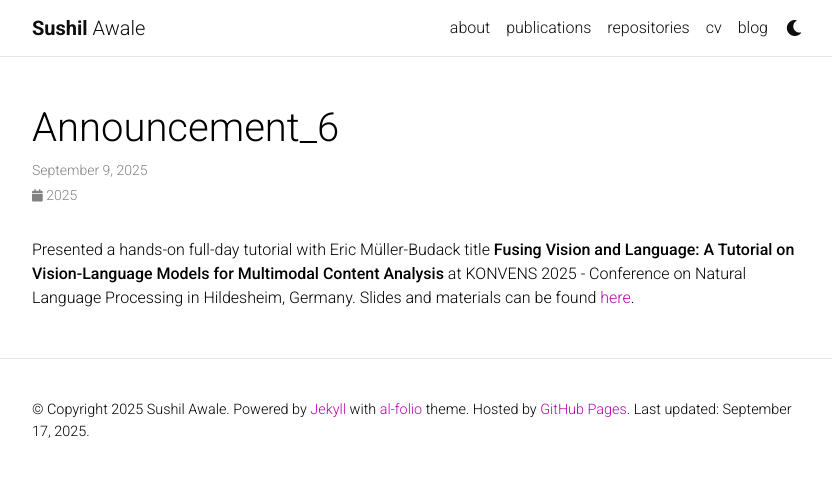
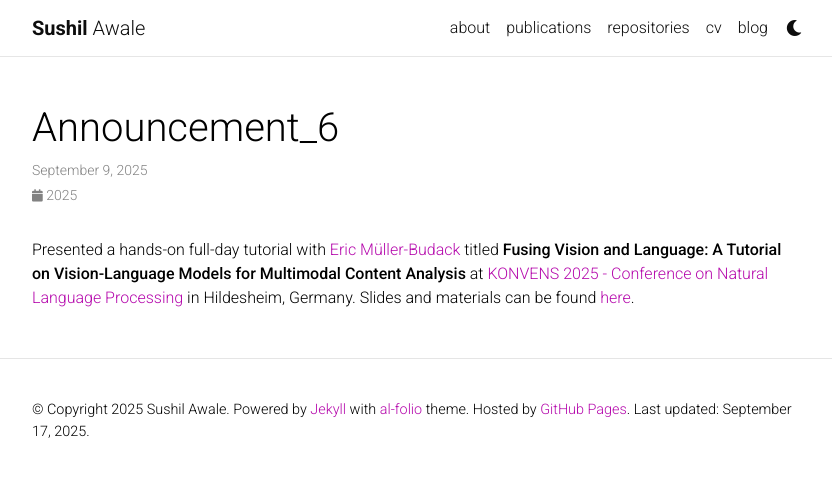
Before and after one commit to awalesushil/awalesushil.github.io, a Jekyll site: the page built from _news/announcement_6.md, in a window 1280 px wide. Shown: the top 477 px of the page, without its empty margins (223-1055 px from the left). Built offline with Jekyll 4.4.1, drawn with Linux system fonts in a browser that asks for light colours; full-size pictures stand in for the smaller copies a plugin makes; comment, search, counter and statistics services are not loaded; a style sheet for code colours, icons or effects is not loaded.

Commit message:
Tutorial news

```diff
--- a/_bibliography/papers.bib
+++ b/_bibliography/papers.bib
@@ -9,7 +9,8 @@
                   and Ewerth, Ralph},
   title        = {Exploring Patents Visually: An Interactive Search System for Multimodal Patent Image Search and Interpretation},
   booktitle    = {Workshop on Patent Text Mining and Semantic Technologies co-located with the {ACM} {SIGIR} Conference on Research and Development in Information Retrieval {PatentSemTech@SIGIR} 2025, Padua, Italy, July 17, 2025},
-  year         = {2025}
+  year         = {2025},
+  selected = {true}
 }
 
 @InProceedings{10.1007/978-3-031-88711-6_2,
@@ -59,7 +60,8 @@
   url          = {https://ceur-ws.org/Vol-3617/paper-05.pdf},
   timestamp    = {Wed, 17 Jan 2024 17:12:17 +0100},
   biburl       = {https://dblp.org/rec/conf/birws/BanerjeeAUB23.bib},
-  bibsource    = {dblp computer science bibliography, https://dblp.org}
+  bibsource    = {dblp computer science bibliography, https://dblp.org},
+  selected    = {true}
 }
 
 @inproceedings{DBLP:conf/aaai/BanerjeeYAB23,
--- a/_news/announcement_6.md
+++ b/_news/announcement_6.md
@@ -4,4 +4,4 @@ date: 2025-09-09
 inline: true
 ---
 
-Presented a hands-on full-day tutorial with Eric Müller-Budack title **Fusing Vision and Language: A Tutorial on Vision-Language Models for Multimodal Content Analysis** at KONVENS 2025 - Conference on Natural Language Processing in Hildesheim, Germany. Slides and materials can be found [here](https://tib-visual-analytics.github.io/Konvens2025-FusingLanguageWithVision/).
+Presented a hands-on full-day tutorial with [Eric Müller-Budack](https://eric-mb.github.io/) titled **Fusing Vision and Language: A Tutorial on Vision-Language Models for Multimodal Content Analysis** at [KONVENS 2025 - Conference on Natural Language Processing](https://konvens-2025.hs-hannover.de/program/) in Hildesheim, Germany. Slides and materials can be found [here](https://tib-visual-analytics.github.io/Konvens2025-FusingLanguageWithVision/).
```
